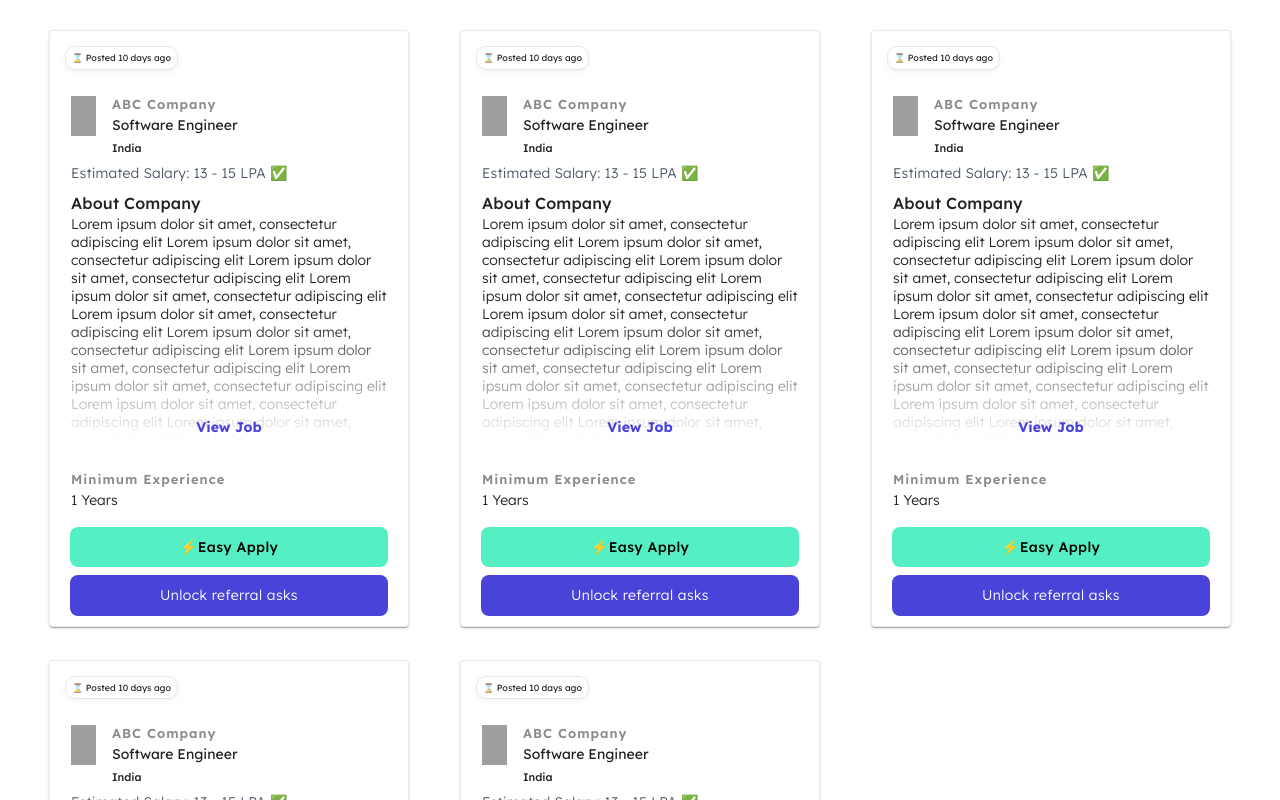
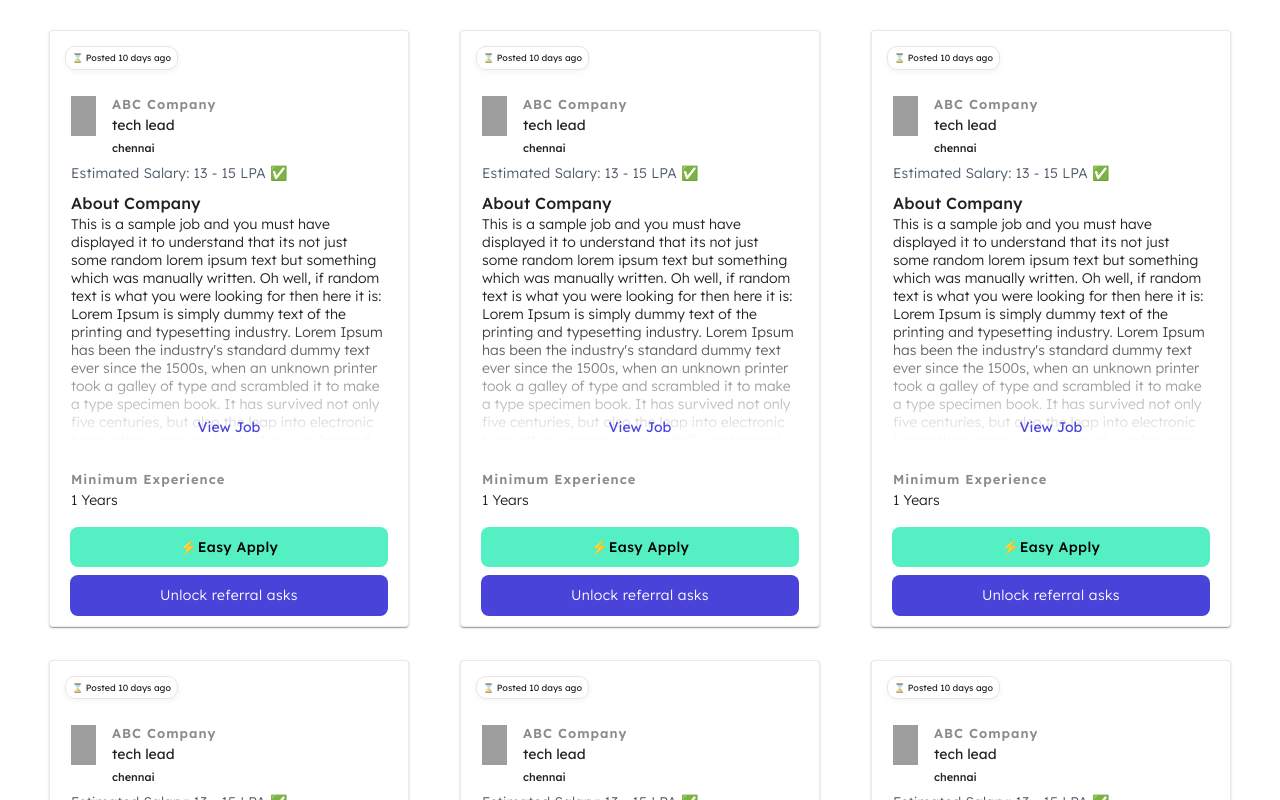
Before and after one commit to initial1ze/weekday-assignment, a React (Vite) app: page / in a window 1280 px wide. Shown: the top 800 px of the page. Built offline with nearby package versions, Linux system fonts and the light colour scheme; grey boxes are pictures that could not be loaded.

Commit message:
implement infinite scroll

```diff
--- a/src/components/JobsCard/JobsCard.tsx
+++ b/src/components/JobsCard/JobsCard.tsx
@@ -2,18 +2,22 @@ import "./JobsCard.css";
 import Paper from "@mui/material/Paper";
 import CardContent from "@mui/material/CardContent";
 import Box from "@mui/material/Box";
-import { Typography } from "@mui/material";
+import Typography from "@mui/material/Typography";
 import Button from "@mui/material/Button";
 import React from "react";
 
 interface JobCardProps {
     job: {
-        company: string;
-        logo: string;
-        position: string;
+        jdLink: string;
+        jdUid: string;
+        jobDetailsFromCompany: string;
+        jobRole: string;
         location: string;
-        description: string;
-        referralLink: string;
+        maxExp: number | null;
+        maxJdSalary: number | null;
+        minExp: number | null;
+        minJdSalary: number | null;
+        salaryCurrencyCode: string | null;
     };
 }
 
@@ -35,8 +39,8 @@ const JobsCard: React.FC<JobCardProps> = ({ job }) => {
                     />
                     <div>
                         <div className="job-card-info">
-                            <h3>{job.company}</h3>
-                            <h2>{job.position}</h2>
+                            <h3>ABC Company</h3>
+                            <h2>{job.jobRole}</h2>
                         </div>
                         <p className="job-card-info-location">{job.location}</p>
                     </div>
@@ -49,11 +53,11 @@ const JobsCard: React.FC<JobCardProps> = ({ job }) => {
                     <Typography variant="body1" className="job-card-about">
                         About Company
                     </Typography>
-                    <p>{job.description}</p>
+                    <p>{job.jobDetailsFromCompany}</p>
                 </Box>
                 <Box className="job-card-description-more">
                     <a href={""} target="_blank" rel="noreferrer">
-                        <strong>View Job</strong>
+                        View Job
                     </a>
                 </Box>
                 <Box className="job-card-experience-container">
--- a/src/components/JobsContainer/JobsContainer.css
+++ b/src/components/JobsContainer/JobsContainer.css
@@ -5,7 +5,7 @@
     padding: 25px;
 }
 
-.jobs-item-grid {
+.jobs-grid-item {
     display: flex;
     justify-content: center;
     align-items: center;
--- a/src/components/JobsContainer/JobsContainer.tsx
+++ b/src/components/JobsContainer/JobsContainer.tsx
@@ -1,63 +1,57 @@
+/* eslint-disable @typescript-eslint/ban-ts-comment */
 import { Grid } from "@mui/material";
 import JobsCard from "../JobsCard/JobsCard";
 import "./JobsContainer.css";
+import { useState } from "react";
+import useInfiniteScroll from "../hooks/useInfiniteScroll";
 
 const JobsContainer = () => {
     const jobs = [
         {
-            company: "ABC Company",
-            logo: "path/to/logo.png",
-            position: "Software Engineer",
-            location: "India",
-            description:
-                "Lorem ipsum dolor sit amet, consectetur adipiscing elit Lorem ipsum dolor sit amet, consectetur adipiscing elit Lorem ipsum dolor sit amet, consectetur adipiscing elit Lorem ipsum dolor sit amet, consectetur adipiscing elit Lorem ipsum dolor sit amet, consectetur adipiscing elit Lorem ipsum dolor sit amet, consectetur adipiscing elit Lorem ipsum dolor sit amet, consectetur adipiscing elit Lorem ipsum dolor sit amet, consectetur adipiscing elit Lorem ipsum dolor sit amet, consectetur adipiscing elit Lorem ipsum dolor sit amet, consectetur adipiscing elit",
-            referralLink: "https://example.com/referral-link",
-        },
-        {
-            company: "ABC Company",
-            logo: "path/to/logo.png",
-            position: "Software Engineer",
-            location: "India",
-            description:
-                "Lorem ipsum dolor sit amet, consectetur adipiscing elit Lorem ipsum dolor sit amet, consectetur adipiscing elit Lorem ipsum dolor sit amet, consectetur adipiscing elit Lorem ipsum dolor sit amet, consectetur adipiscing elit Lorem ipsum dolor sit amet, consectetur adipiscing elit Lorem ipsum dolor sit amet, consectetur adipiscing elit Lorem ipsum dolor sit amet, consectetur adipiscing elit Lorem ipsum dolor sit amet, consectetur adipiscing elit Lorem ipsum dolor sit amet, consectetur adipiscing elit Lorem ipsum dolor sit amet, consectetur adipiscing elit",
-            referralLink: "https://example.com/referral-link",
-        },
-        {
-            company: "ABC Company",
-            logo: "path/to/logo.png",
-            position: "Software Engineer",
-            location: "India",
-            description:
-                "Lorem ipsum dolor sit amet, consectetur adipiscing elit Lorem ipsum dolor sit amet, consectetur adipiscing elit Lorem ipsum dolor sit amet, consectetur adipiscing elit Lorem ipsum dolor sit amet, consectetur adipiscing elit Lorem ipsum dolor sit amet, consectetur adipiscing elit Lorem ipsum dolor sit amet, consectetur adipiscing elit Lorem ipsum dolor sit amet, consectetur adipiscing elit Lorem ipsum dolor sit amet, consectetur adipiscing elit Lorem ipsum dolor sit amet, consectetur adipiscing elit Lorem ipsum dolor sit amet, consectetur adipiscing elit",
-            referralLink: "https://example.com/referral-link",
-        },
-
-        {
-            company: "ABC Company",
-            logo: "path/to/logo.png",
-            position: "Software Engineer",
-            location: "India",
-            description:
-                "Lorem ipsum dolor sit amet, consectetur adipiscing elit Lorem ipsum dolor sit amet, consectetur adipiscing elit Lorem ipsum dolor sit amet, consectetur adipiscing elit Lorem ipsum dolor sit amet, consectetur adipiscing elit Lorem ipsum dolor sit amet, consectetur adipiscing elit Lorem ipsum dolor sit amet, consectetur adipiscing elit Lorem ipsum dolor sit amet, consectetur adipiscing elit Lorem ipsum dolor sit amet, consectetur adipiscing elit Lorem ipsum dolor sit amet, consectetur adipiscing elit Lorem ipsum dolor sit amet, consectetur adipiscing elit",
-            referralLink: "https://example.com/referral-link",
-        },
-
-        {
-            company: "ABC Company",
-            logo: "path/to/logo.png",
-            position: "Software Engineer",
-            location: "India",
-            description:
-                "Lorem ipsum dolor sit amet, consectetur adipiscing elit Lorem ipsum dolor sit amet, consectetur adipiscing elit Lorem ipsum dolor sit amet, consectetur adipiscing elit Lorem ipsum dolor sit amet, consectetur adipiscing elit Lorem ipsum dolor sit amet, consectetur adipiscing elit Lorem ipsum dolor sit amet, consectetur adipiscing elit Lorem ipsum dolor sit amet, consectetur adipiscing elit Lorem ipsum dolor sit amet, consectetur adipiscing elit Lorem ipsum dolor sit amet, consectetur adipiscing elit Lorem ipsum dolor sit amet, consectetur adipiscing elit",
-            referralLink: "https://example.com/referral-link",
+            jdLink: "https://weekday.works",
+            jdUid: "cfff359f-053c-11ef-83d3-06301d0a7178-92008",
+            jobDetailsFromCompany:
+                "This is a sample job and you must have displayed it to understand that its not just some random lorem ipsum text but something which was manually written. Oh well, if random text is what you were looking for then here it is: Lorem Ipsum is simply dummy text of the printing and typesetting industry. Lorem Ipsum has been the industry's standard dummy text ever since the 1500s, when an unknown printer took a galley of type and scrambled it to make a type specimen book. It has survived not only five centuries, but also the leap into electronic typesetting, remaining essentially unchanged. It was popularised in the 1960s with the release of Letraset sheets containing Lorem Ipsum passages and now in this assignment.",
+            jobRole: "tech lead",
+            location: "chennai",
+            maxExp: null,
+            maxJdSalary: null,
+            minExp: null,
+            minJdSalary: null,
+            salaryCurrencyCode: null,
         },
     ];
+    Array.from({ length: 10 }).map(() => {
+        jobs.push(jobs[0]);
+    });
+
+    const [data, setData] = useState(jobs);
+    const [nextOffset, setNextOffset] = useState(1);
+    const [, setIsFetching, stop] = useInfiniteScroll(fetchMoreJobs);
+
+    async function fetchMoreJobs() {
+        Array.from({ length: 10 }).map(() => {
+            setData((prevData) => [...prevData, jobs[0]]);
+        });
+        // @ts-expect-error
+        setIsFetching(false);
+        setNextOffset(nextOffset + 1);
+        console.log("nextOffset", nextOffset);
+        if (nextOffset === 3) {
+            console.log("stop");
+            // @ts-expect-error
+            stop.current = true;
+        }
+    }
+
     return (
         <Grid container spacing={"3"} className="jobs-container-grid">
-            {jobs.map((job, index) => (
-                <Grid item xs={12} md={6} lg={4} className="jobs-item-grid">
-                    <JobsCard key={index} job={job} />
-                </Grid>
+            {data.map((job, index) => (
+                <>
+                    <Grid item xs={12} md={6} lg={4} className="jobs-grid-item">
+                        <JobsCard key={index} job={job} />
+                    </Grid>
+                </>
             ))}
         </Grid>
     );
--- /dev/null
+++ b/src/components/hooks/useInfiniteScroll.ts
@@ -0,0 +1,56 @@
+import { useState, useRef } from "react";
+import useThrottledEffect from "./useThrottle";
+
+function debounce<T extends (...args: Parameters<T>) => void>(
+    this: ThisParameterType<T>,
+    fn: T,
+    delay = 300
+) {
+    let timer: ReturnType<typeof setTimeout> | undefined;
+    return (...args: Parameters<T>) => {
+        clearTimeout(timer);
+        timer = setTimeout(() => fn.apply(this, args), delay);
+    };
+}
+
+const useInfiniteScroll = (callback: () => void) => {
+    const [isFetching, setIsFetching] = useState(false);
+    const stop = useRef(false);
+
+    useThrottledEffect(() => {
+        window.addEventListener("scroll", debounceScroll());
+        return () => window.removeEventListener("scroll", debounceScroll());
+    }, 500);
+
+    useThrottledEffect(
+        () => {
+            if (!isFetching) {
+                return;
+            } else {
+                callback();
+            }
+        },
+        500,
+        [isFetching]
+    );
+
+    function handleScroll() {
+        console.log("scroll");
+        if (
+            window.innerHeight + document.documentElement.scrollTop <=
+                Math.floor(document.documentElement.offsetHeight * 0.75) ||
+            isFetching ||
+            stop.current
+        )
+            return;
+        if (!stop.current) setIsFetching(true);
+    }
+
+    function debounceScroll() {
+        return debounce(handleScroll, 100);
+    }
+
+    return [isFetching, setIsFetching, stop];
+};
+
+export default useInfiniteScroll;
--- /dev/null
+++ b/src/components/hooks/useThrottle.ts
@@ -0,0 +1,25 @@
+import { useRef, useEffect } from "react";
+
+function useThrottledEffect(
+    callback: () => void,
+    delay: number,
+    deps: React.DependencyList = []
+): void {
+    const lastRan = useRef(Date.now());
+
+    useEffect(() => {
+        const handler = setTimeout(function () {
+            if (Date.now() - lastRan.current >= delay) {
+                callback();
+                lastRan.current = Date.now();
+            }
+        }, delay - (Date.now() - lastRan.current));
+
+        return () => {
+            clearTimeout(handler);
+        };
+        // eslint-disable-next-line react-hooks/exhaustive-deps
+    }, [delay, ...deps]);
+}
+
+export default useThrottledEffect;
--- a/src/index.css
+++ b/src/index.css
@@ -5,4 +5,5 @@
   padding: 0;
   box-sizing: border-box;
   font-family: 'Lexend', sans-serif;
+  scroll-behavior: smooth;
 }
```
Also changed, not shown: src/services/fetchJobs.ts (+15 -2 lines).
